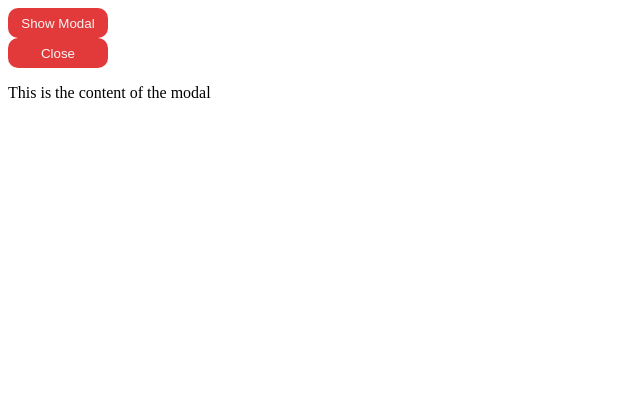
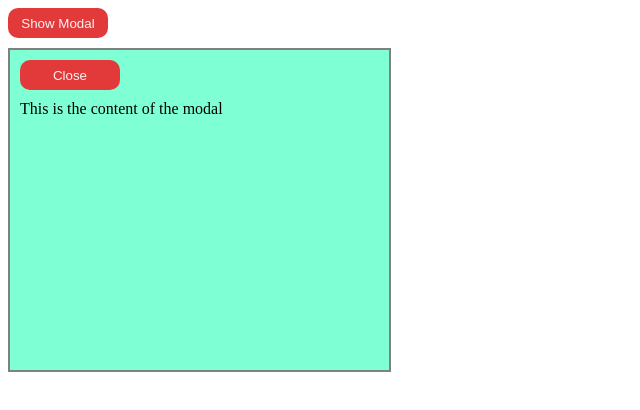
Before and after one commit to acciojob/react-composition-2-AmanVerma5, a React app: page / in a window 1280 px wide. Both pictures are taken after a click on the button "Show Modal". Shown: the top 410 px of the page, without its empty margins (0-640 px from the left). Built offline with nearby package versions, Linux system fonts and the light colour scheme.

Commit message:
submitting code-Tue Aug 01 2023 18:37:59 GMT+0530 (India Standard Time)

```diff
--- a/src/components/ModalContainer.js
+++ b/src/components/ModalContainer.js
@@ -1,6 +1,12 @@
 import React from "react";
 
 const ModalContainer=({handleClick})=>{
+
+    window.addEventListener("click",function(event){
+        if(event.target.classList.contains("model-overlay")){
+            handleClick(false)
+        }
+    })
     return(
         <div className="model-overlay">
             <button className="model-close" onClick={()=>handleClick(false)}>Close</button>
--- a/src/components/ShowModal.js
+++ b/src/components/ShowModal.js
@@ -4,6 +4,7 @@ import { useState } from "react";
 
 const ShowModal=()=>{
     let [open,setOpen]=useState(false)
+
 
     return(
         <div className="show-modal">
--- a/src/styles/App.css
+++ b/src/styles/App.css
@@ -14,14 +14,14 @@
     background-color: #ec9697;
     transform: translateY(3px);
  }
- .modal-overlay{
+ .model-overlay{
     margin-top:10px;
     border:2px solid grey;
     width:30%;
     height:40vh;
     background-color: aquamarine;
  }
- .modal-close, .modal-p{
+ .model-close, .model-p{
     margin-top: 10px;
     margin-left: 10px;
  }
```
